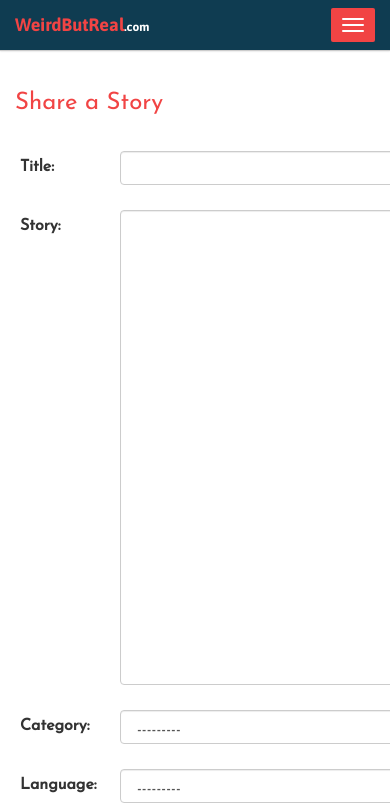
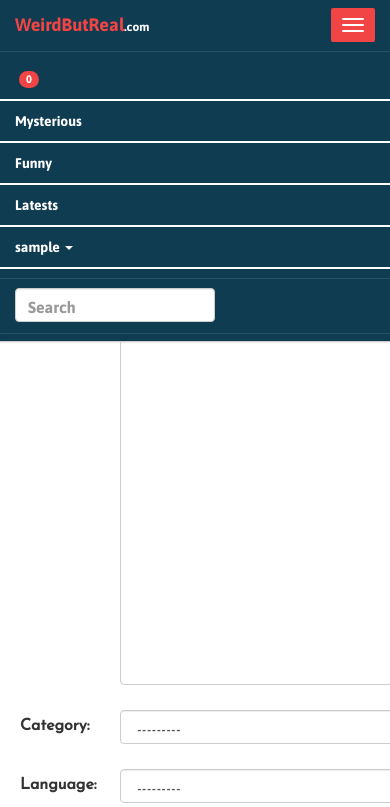
Before and after one commit to OrhanOdabasi/weirdbutreal, a Django app: a page that uses story/templates/base.html in a window 390 px wide, after a click on "Toggle navigation"; the page is wider, and only the part inside the window is pictured. Shown: the top 807 px of that part. Run offline with Django 3.2, Linux system fonts and the light colour scheme; the visitor is signed in with stand-in values (Sample User, id 1); data that the repository does not hold is empty; some libraries are stand-ins or nearby versions; some web fonts are replaced.

Commit message:
Responsive navbar fixed

```diff
--- a/story/static/js/bootsnipp.js
+++ /dev/null
@@ -1,10 +0,0 @@
-window.alert = function(){};
-var defaultCSS = document.getElementById('bootstrap-css');
-function changeCSS(css){
-    if(css) $('head > link').filter(':first').replaceWith('<link rel="stylesheet" href="'+ css +'" type="text/css" />');
-    else $('head > link').filter(':first').replaceWith(defaultCSS);
-}
-$( document ).ready(function() {
-  var iframe_height = parseInt($('html').height());
-  window.parent.postMessage( iframe_height, 'http://127.0.0.1:8000');
-});
--- a/story/templates/base.html
+++ b/story/templates/base.html
@@ -4,7 +4,6 @@
 <html>
 <head>
   <title>{% block title %}{% endblock %}</title>
-  <meta name="viewport" content="width=device-width, initial-scale=1">
   <meta charset='utf-8' />
   <link rel="stylesheet" href="{% static 'bootstrap/css/bootstrap.min.css' %}">
   <link href="https://fonts.googleapis.com/css?family=Asap:700" rel="stylesheet">
@@ -12,9 +11,9 @@
   <link href="https://fonts.googleapis.com/css?family=Josefin+Sans" rel="stylesheet">
   <link rel="stylesheet" style="text/css" href="{% static 'css/style.css' %}" />
   <script src="https://code.jquery.com/jquery-3.1.1.js"></script>
-  <script src=" {% static 'js/jquery-1.10.2.min.js' %}"></script>
-  <script src=" {% static 'bootstrap/js/bootstrap.min.js' %}"></script>
-  <script type="text/javascript" src=" {% static 'js/bootsnipp.js'%} "></script>
+  <script src="{% static 'js/jquery-1.10.2.min.js' %}"></script>
+  <script src="{% static 'bootstrap/js/bootstrap.min.js' %}"></script>
+  <script src="{% static 'js/bootsnipp.js' %}"></script>
   {% block scriptContainer %}{% endblock %}
 </head>
 
--- a/story/templates/modules/navbar.html
+++ b/story/templates/modules/navbar.html
@@ -9,7 +9,7 @@
       </button>
       <a class="navbar-brand" href="{% url 'homePage' %}">WeirdButReal<span id="logo-com">.com</span></a>
     </div>
-    <div class="collapse navbar-collapse">
+    <div class="collapse navbar-collapse" id="navbar">
       <ul class="nav navbar-nav navbar-right">
         {% if request.user.is_authenticated %}
           <li class="dropdown">
```
Also changed, not shown: 1 other file.
